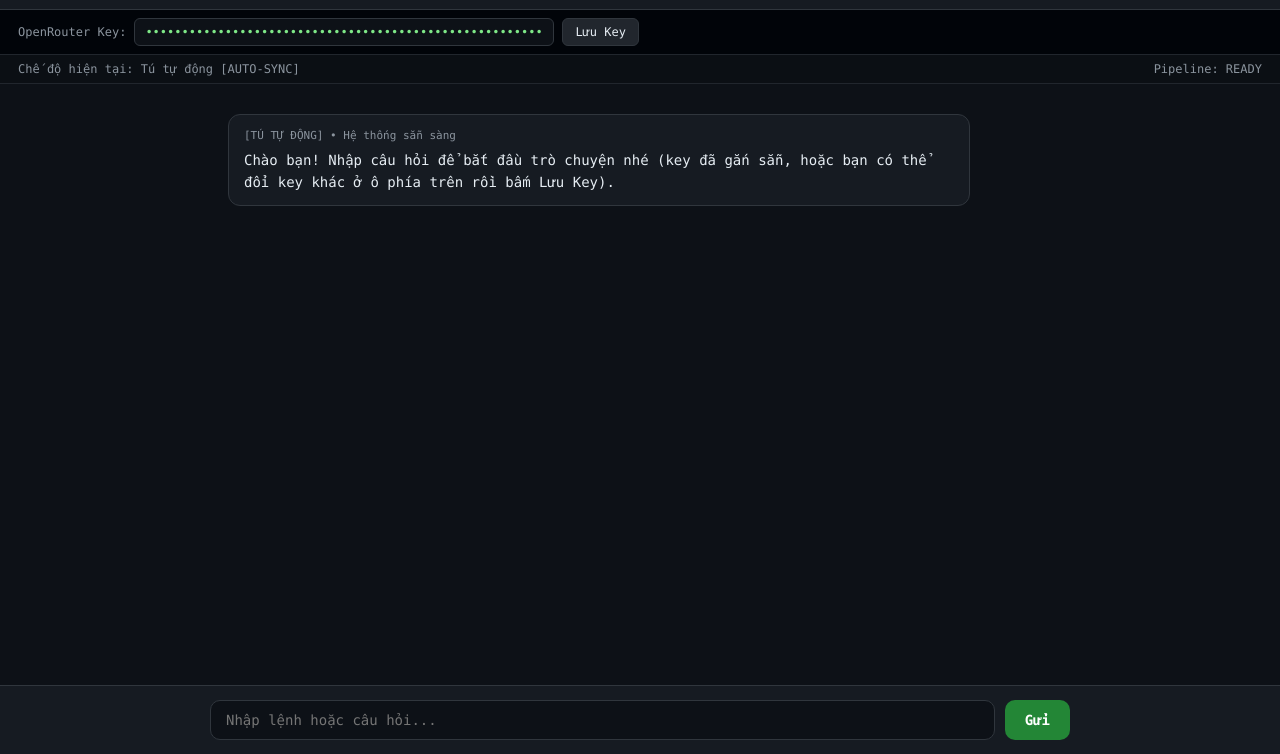
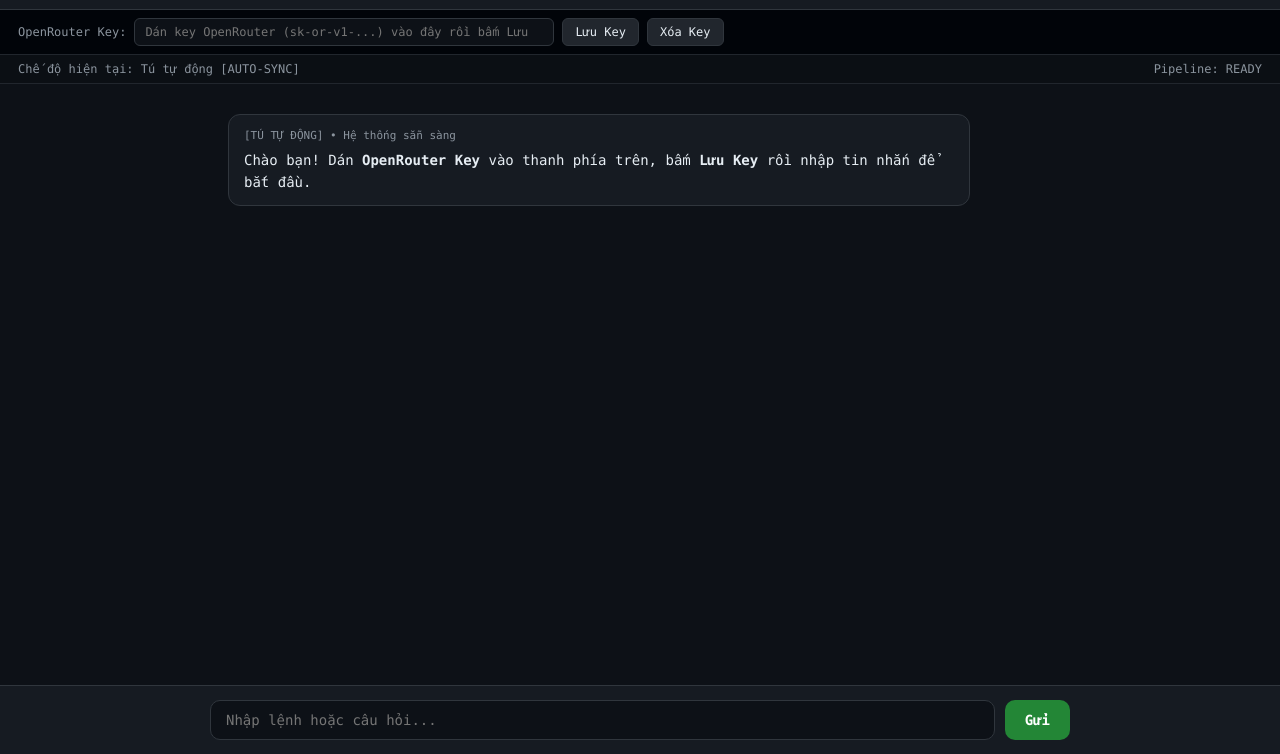
Before and after one commit to tuairdrop/tusigma, a plain HTML site: page index.html in a window 1280 px wide. Shown: the part 46-800 px from the top of the page. Drawn offline with nearby package versions, Linux system fonts and the light colour scheme.

Commit message:
Add clear key button and update instructions

```diff
--- a/index.html
+++ b/index.html
@@ -248,6 +248,7 @@
     <span style="font-size: 12px; color: #8b949e;">OpenRouter Key:</span>
     <input id="api-key-input" type="password" placeholder="Dán key OpenRouter (sk-or-v1-...) vào đây rồi bấm Lưu">
     <button onclick="saveKey()">Lưu Key</button>
+    <button onclick="clearKey()">Xóa Key</button>
   </div>
 
   <div class="telemetry">
@@ -258,7 +259,7 @@
   <div class="chat-shell" id="chat">
     <div class="msg bot">
       <span class="msg-tag">[TÚ TỰ ĐỘNG] • Hệ thống sẵn sàng</span>
-      <div>Chào bạn! Nhập câu hỏi để bắt đầu trò chuyện nhé (key đã gắn sẵn, hoặc bạn có thể đổi key khác ở ô phía trên rồi bấm Lưu Key).</div>
+      <div>Chào bạn! Dán <b>OpenRouter Key</b> vào thanh phía trên, bấm <b>Lưu Key</b> rồi nhập tin nhắn để bắt đầu.</div>
     </div>
   </div>
 
@@ -270,8 +271,6 @@
   </div>
 
   <script>
-    const DEFAULT_OR_KEY = "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";
-
     const MODE_META = {
       auto: {
         label: "Tú tự động",
@@ -294,11 +293,8 @@
     let messages = [];
 
     window.onload = () => {
-      const savedKey = localStorage.getItem("tusigma_or_key") || DEFAULT_OR_KEY;
+      const savedKey = localStorage.getItem("tusigma_or_key") || "";
       document.getElementById("api-key-input").value = savedKey;
-      if (!localStorage.getItem("tusigma_or_key")) {
-        localStorage.setItem("tusigma_or_key", DEFAULT_OR_KEY);
-      }
     };
 
     function saveKey() {
@@ -306,6 +302,12 @@
       if (!val) return alert("Bạn chưa dán Key!");
       localStorage.setItem("tusigma_or_key", val);
       alert("Đã lưu Key trên trình duyệt máy bạn!");
+    }
+
+    function clearKey() {
+      localStorage.removeItem("tusigma_or_key");
+      document.getElementById("api-key-input").value = "";
+      alert("Đã xóa Key khỏi trình duyệt!");
     }
 
     function sleep(ms) {
```
